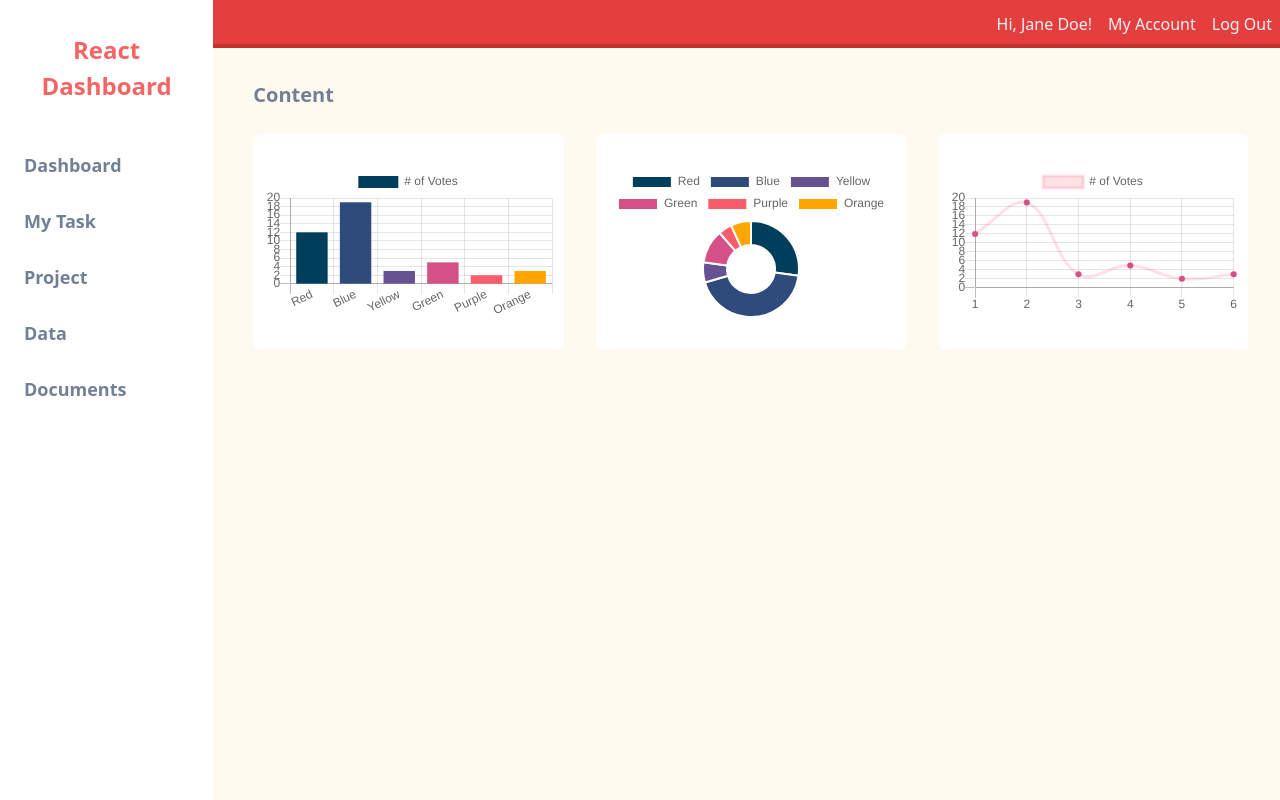
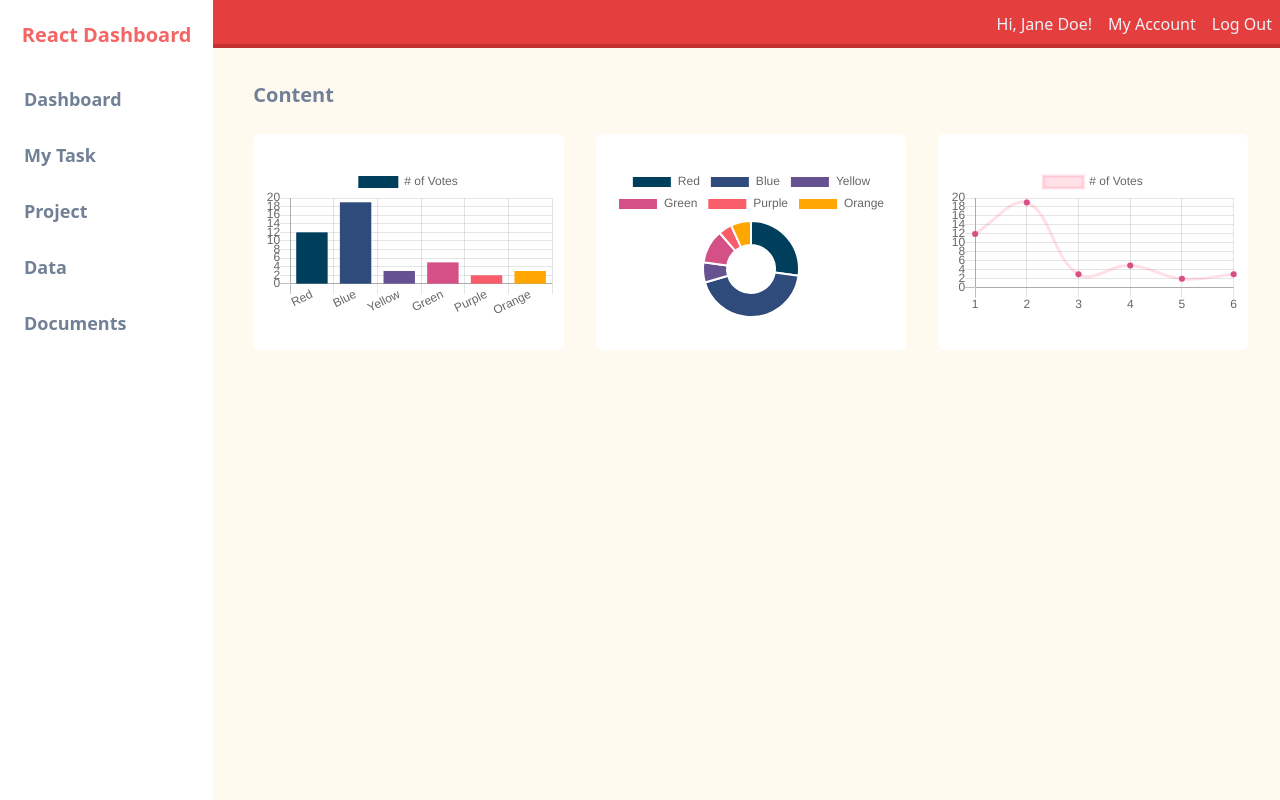
Before and after one commit to bonasunu/EnterpriseManagementFrontend, a React (Create React App) app in the folder client/: page / in a window 1280 px wide. Built offline with nearby package versions, Linux system fonts and the light colour scheme.

Commit message:
fix title on SIdebar components

```diff
--- a/client/src/components/Sidebar.js
+++ b/client/src/components/Sidebar.js
@@ -5,7 +5,7 @@ const Sidebar = () => {
     wrapper:
       'bg-white hidden sm:hidden md:hidden lg:inline xl:inline xl:col-span-1 lg:col-span-1',
     title:
-      'text-red-500 font-extrabold text-center text-2xl w-full mt-5 mb-5 p-3',
+      'text-red-500 font-extrabold text-center text-2xl md:text-xl w-full mt-5 mb-5 px-5',
     linkWrapper: 'w-full text-left flex flex-col',
     link:
       'mt-1 mb-1 px-6 py-3 text-lg font-semibold w-full h-12 hover:bg-orange-200 hover:text-gray-800 text-gray-600',
```
